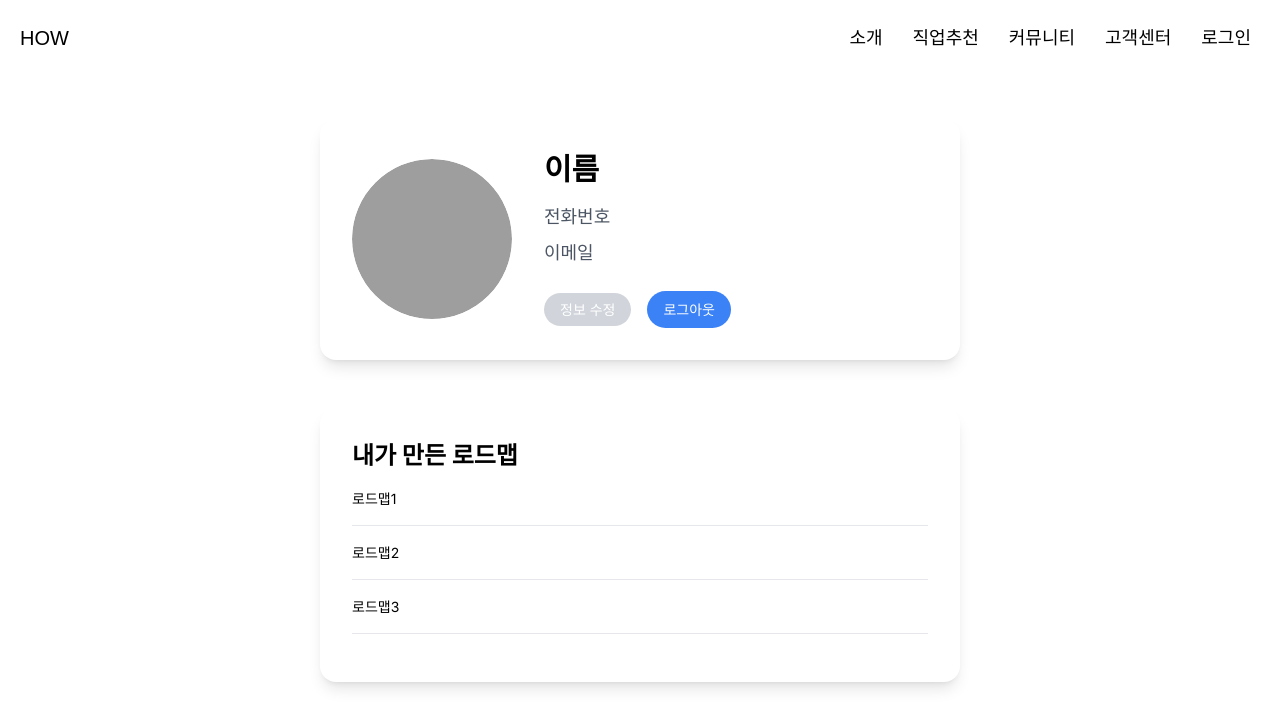
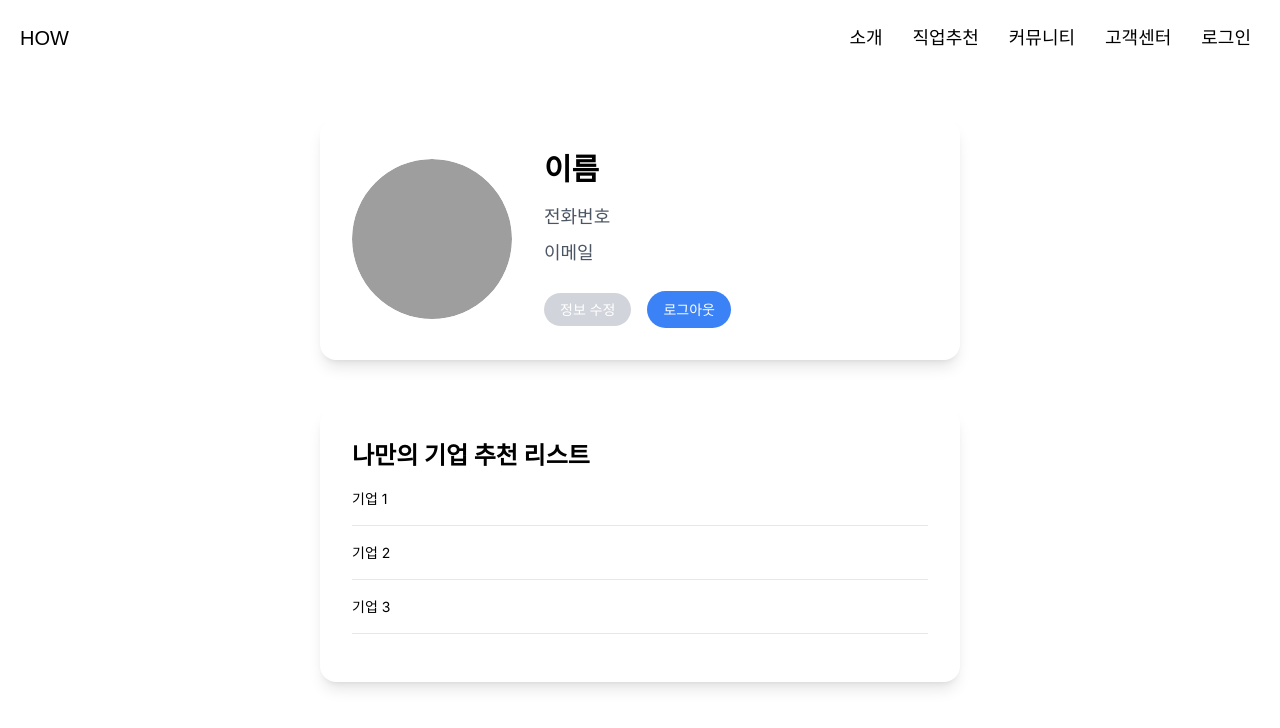
Before and after one commit to H-O-W/how-fe, a Next.js app: page /mypage in a window 1280 px wide. Shown: the top 728 px of the page. Built offline with nearby package versions, Linux system fonts and the light colour scheme; no server answers; grey boxes are pictures that could not be loaded; a web font is replaced by a local one.

Commit message:
build: 오류 해결 및 콘솔로그 제거

```diff
--- a/next.config.mjs
+++ b/next.config.mjs
@@ -10,6 +10,9 @@ const nextConfig = {
   },
   reactStrictMode: false,
   compress: true,
+  removeConsole: {
+    exclude: ["error", "warn"],
+  },
 };
 
 export default nextConfig;
--- a/src/app/mypage/page.js
+++ b/src/app/mypage/page.js
@@ -26,7 +26,6 @@ const MyPage = () => {
       setUsername(response.data.name);
       setPhone(response.data.phoneNumber);
       setEmail(response.data.email);
-      console.log(response.data);
     } catch (error) {
       if (axios.isAxiosError(error) && error.response.status === 404) {
         console.error("유저 정보 불러오기 실패:", error);
@@ -82,11 +81,11 @@ const MyPage = () => {
         </div>
 
         <div className="p-8 shadow-lg rounded-2xl bg-white w-1/2">
-          <div className="text-2xl font-bold mb-4">내가 만든 로드맵</div>
+          <div className="text-2xl font-bold mb-4">나만의 기업 추천 리스트</div>
           <ul>
-            <li className="mb-4 pb-4 border-b">로드맵1</li>
-            <li className="mb-4 pb-4 border-b">로드맵2</li>
-            <li className="mb-4 pb-4 border-b">로드맵3</li>
+            <li className="mb-4 pb-4 border-b">기업 1</li>
+            <li className="mb-4 pb-4 border-b">기업 2</li>
+            <li className="mb-4 pb-4 border-b">기업 3</li>
           </ul>
         </div>
       </div>
--- a/src/app/test/page.js
+++ b/src/app/test/page.js
@@ -2,8 +2,7 @@
 
 import axios from "axios";
 
-const { useEffect } = require("react");
-
+import { useEffect } from "react";
 const a = () => {
   const apiSave = async () => {
     try {
```
